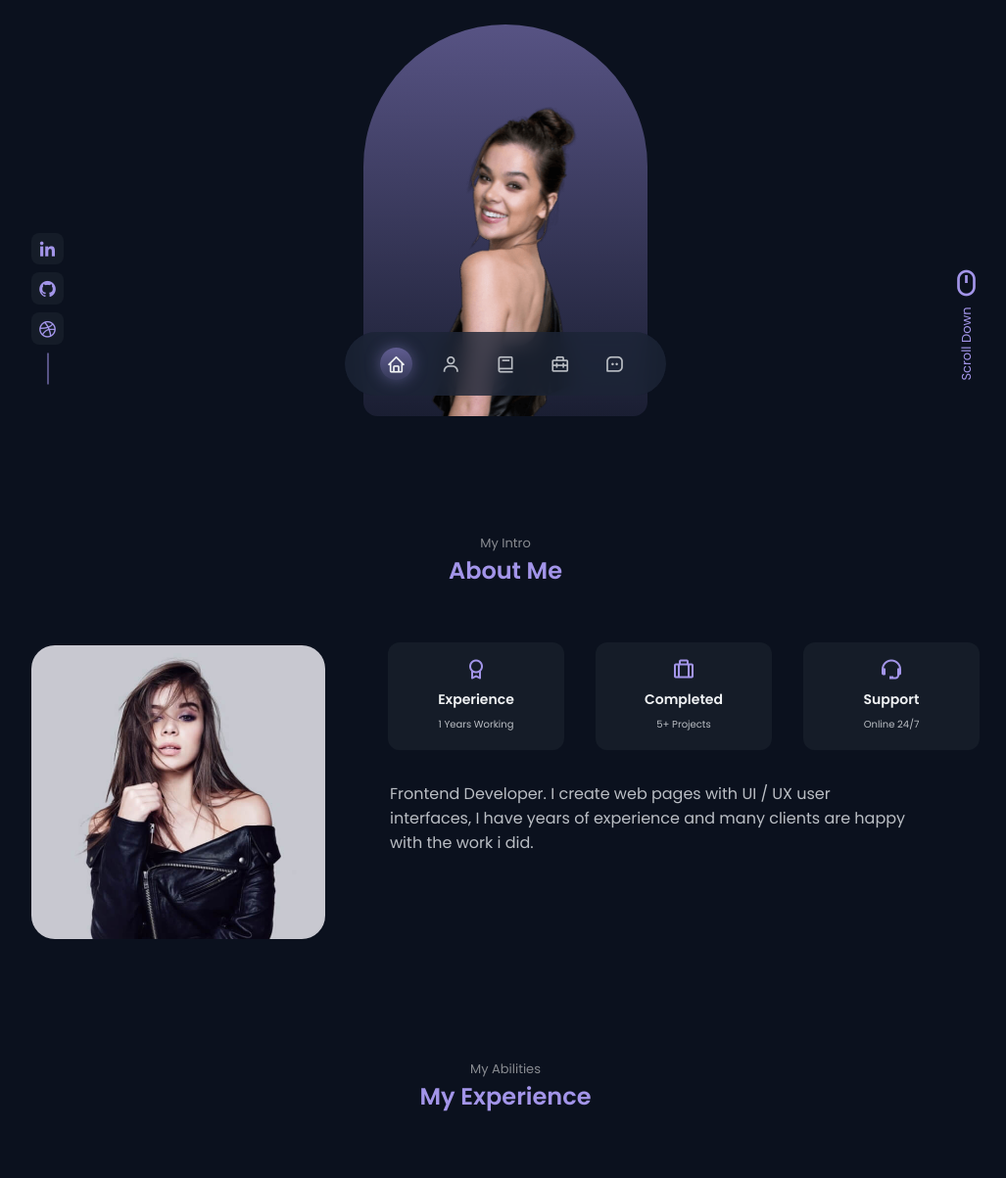
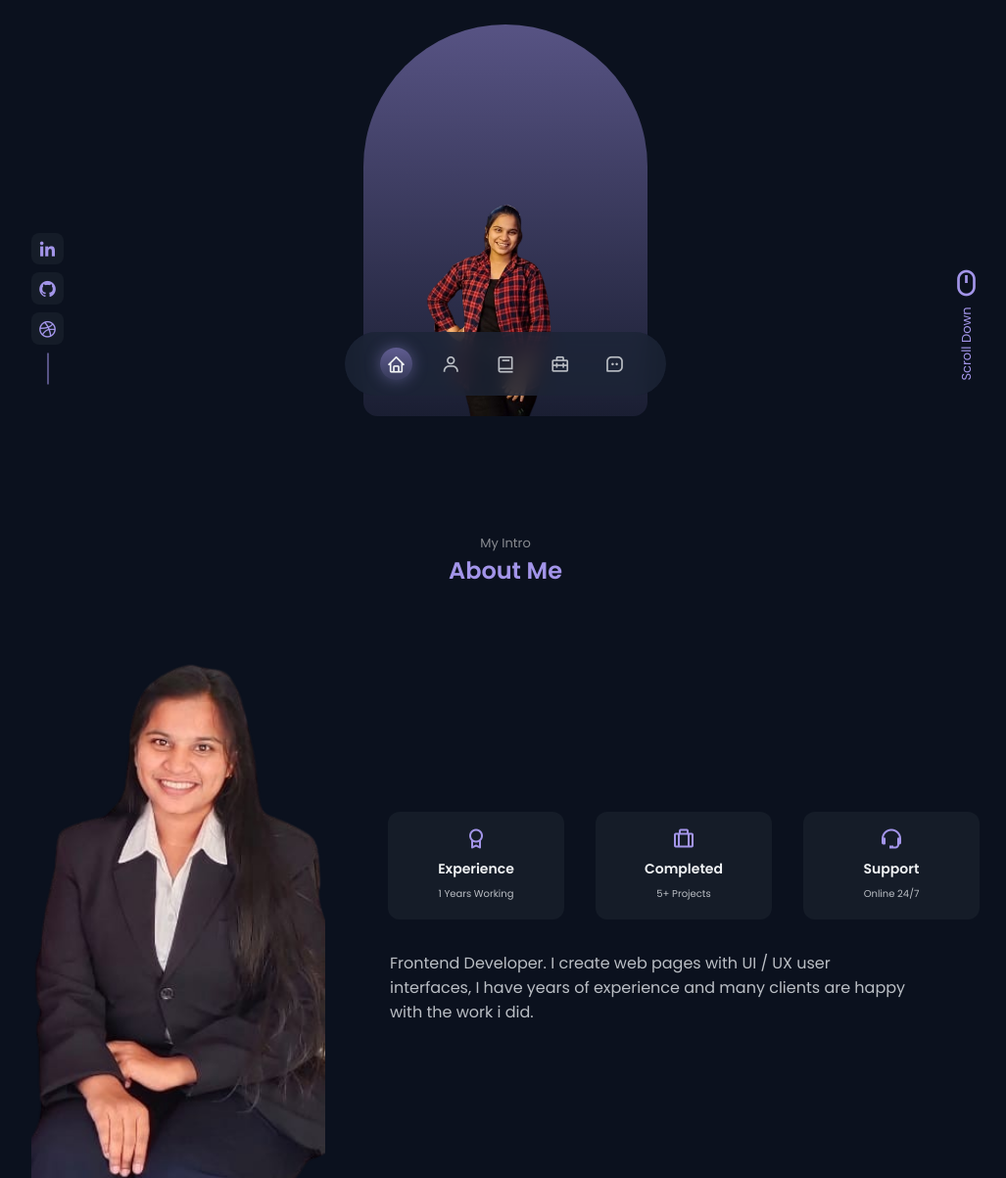
Before and after one commit to student-Krutika/portfolio_website, a plain HTML site: page index.html in a window 1280 px wide. Shown: the part 380-1583 px from the top of the page at 98% size, without its empty margins (124-1151 px from the left). Drawn offline with nearby package versions, Linux system fonts and the light colour scheme.

Commit message:
added changes

```diff
--- a/assets/css/styles.css
+++ b/assets/css/styles.css
@@ -329,7 +329,7 @@ body.light-theme {
 }
 
 .home__img {
-  width: 160px;
+  width: 260px;
 }
 
 .home__handle {
--- a/index.html
+++ b/index.html
@@ -94,7 +94,7 @@
                 </div>
 
                 <div class="home__handle">
-                    <img src="assets/img/perfil.png" alt="" class="home__img">
+                    <img src="assets/img/i1.png" alt="" class="home__img">
                 </div>
 
                 <div class="home__social">
@@ -122,7 +122,7 @@
             <h2 class="section__title">About Me</h2>
 
             <div class="about__container container grid">
-                <img src="assets/img/about.jpg" alt="" class="about__img">
+                <img src="assets/img/i2.png" alt="" class="about__img">
 
                 <div class="about__data">
                     <div class="about__info">
```
Also changed, not shown: assets/img/i1.png (added), assets/img/i2.png (added).
